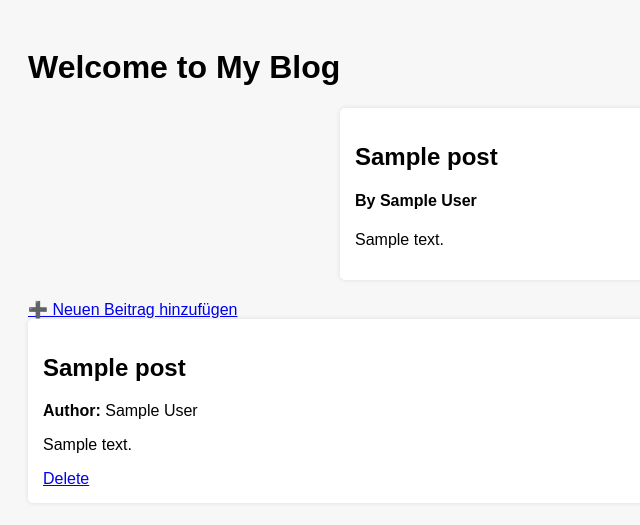
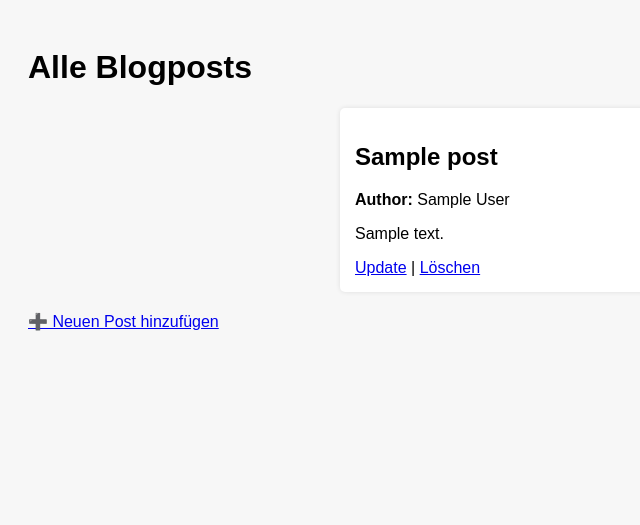
Before and after one commit to HEADES94/MasterBlog, a Flask app: template templates/index.html in a window 1280 px wide. Shown: the top 525 px of the page, without its empty margins (0-640 px from the left). Run offline with Flask 3, Linux system fonts and the light colour scheme; the template is opened without the code that fills it: most values are stand-ins (such as "Sample title", 1, 10 or a date in 2020).

Commit message:
add update functionality for blog posts with dedicated form and routes

```diff
--- a/app.py
+++ b/app.py
@@ -5,21 +5,38 @@ import os
 app = Flask(__name__)
 DATA_FILE = 'posts.json'
 
+
+# Load all blog posts from the JSON storage file
 def load_posts():
-    if os.path.exists(DATA_FILE):
-        with open(DATA_FILE, 'r') as file:
-            return json.load(file)
-    return []
+    if not os.path.exists(DATA_FILE):
+        return []
+    with open(DATA_FILE, 'r') as file:
+        return json.load(file)
 
+
+# Save the list of blog posts back to the JSON file
 def save_posts(posts):
     with open(DATA_FILE, 'w') as file:
         json.dump(posts, file, indent=4)
 
+
+# Find a single blog post by its unique ID
+def get_post_by_id(post_id):
+    posts = load_posts()
+    for post in posts:
+        if post['id'] == post_id:
+            return post
+    return None
+
+
+# Home route: display all blog posts
 @app.route('/')
 def index():
     blog_posts = load_posts()
     return render_template('index.html', posts=blog_posts)
 
+
+# Route to add a new blog post (GET = form / POST = submit)
 @app.route('/add', methods=['GET', 'POST'])
 def add():
     if request.method == 'POST':
@@ -35,12 +52,36 @@ def add():
         return redirect(url_for('index'))
     return render_template('add.html')
 
+
+# Route to delete a blog post by ID
 @app.route('/delete/<int:post_id>')
 def delete(post_id):
-    blog_posts = load_posts()
-    blog_posts = [post for post in blog_posts if post['id'] != post_id]
-    save_posts(blog_posts)
+    posts = load_posts()
+    posts = [post for post in posts if post["id"] != post_id]
+    save_posts(posts)
     return redirect(url_for('index'))
 
+
+# Route to update an existing blog post
+@app.route('/update/<int:post_id>', methods=['GET', 'POST'])
+def update(post_id):
+    posts = load_posts()
+    post = next((p for p in posts if p["id"] == post_id), None)
+
+    if post is None:
+        return "Post not found", 404
+
+    if request.method == 'POST':
+        # Update post content from form
+        post["author"] = request.form.get("author")
+        post["title"] = request.form.get("title")
+        post["content"] = request.form.get("content")
+        save_posts(posts)
+        return redirect(url_for('index'))
+
+    return render_template('update.html', post=post)
+
+
+# Start the Flask development server
 if __name__ == '__main__':
     app.run(debug=True)
--- a/templates/index.html
+++ b/templates/index.html
@@ -2,29 +2,22 @@
 <html lang="en">
 <head>
     <meta charset="UTF-8">
-    <title>My Blog</title>
+    <title>Blog Übersicht</title>
     <link rel="stylesheet" href="{{ url_for('static', filename='style.css') }}">
-
 </head>
 <body>
-    <h1>Welcome to My Blog</h1>
+    <h1>Alle Blogposts</h1>
     <div class="posts">
         {% for post in posts %}
-            <div class="post">
-                <h2>{{ post.title }}</h2>
-                <h4>By {{ post.author }}</h4>
-                <p>{{ post.content }}</p>
-            </div>
+        <div class="post">
+            <h2>{{ post.title }}</h2>
+            <p><strong>Author:</strong> {{ post.author }}</p>
+            <p>{{ post.content }}</p>
+            <a href="{{ url_for('update', post_id=post.id) }}">Update</a> |
+            <a href="{{ url_for('delete', post_id=post.id) }}" onclick="return confirm('Wirklich löschen?');">Löschen</a>
+        </div>
         {% endfor %}
     </div>
+    <a href="{{ url_for('add') }}">➕ Neuen Post hinzufügen</a>
 </body>
 </html>
-<a href="{{ url_for('add') }}">➕ Neuen Beitrag hinzufügen</a>
-{% for post in posts %}
-  <div class="post">
-    <h2>{{ post.title }}</h2>
-    <p><strong>Author:</strong> {{ post.author }}</p>
-    <p>{{ post.content }}</p>
-    <a href="{{ url_for('delete', post_id=post.id) }}" class="delete-button">Delete</a>
-  </div>
-{% endfor %}
```
Also changed, not shown: templates/update.html (added, +25 -0 lines).
